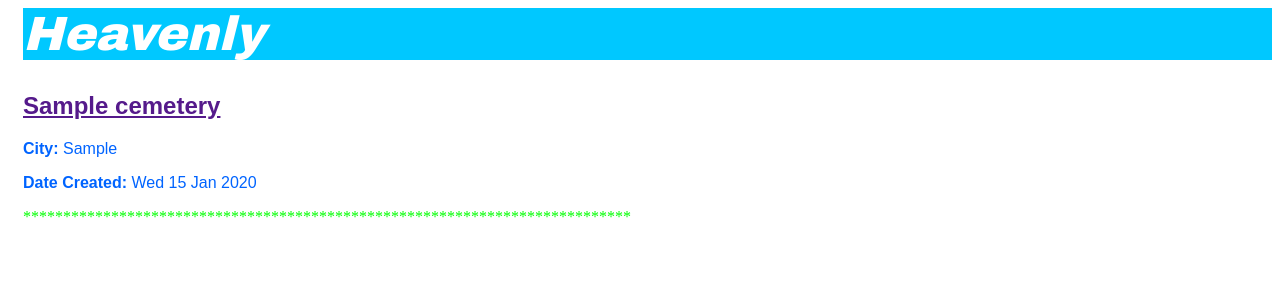
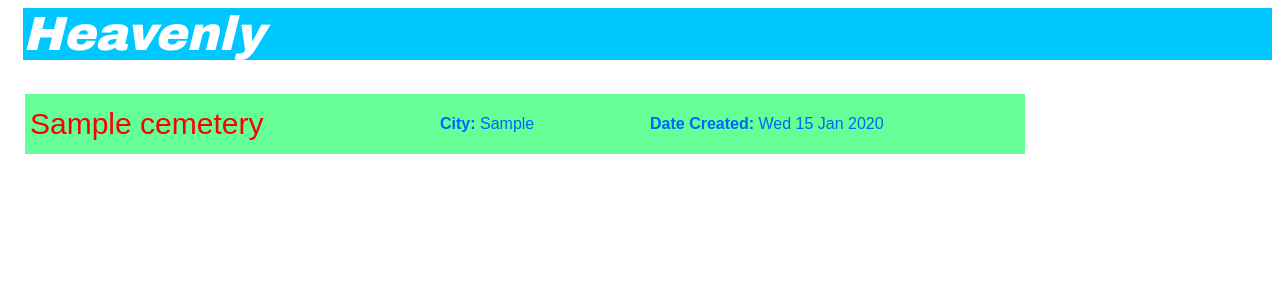
Before and after one commit to ibojeddi/project_heaven, a Django app: template heaven/templates/heaven/cemetery_list.html in a window 1280 px wide. Shown: the top 300 px of the page. Run offline with Django 3.2, Linux system fonts and the light colour scheme; the template is opened without the code that fills it: values that come from a table or form of the project are taken from there, others are empty; tables that the repository leaves empty hold one stand-in row (values such as "Sample post"); some libraries are stand-ins or nearby versions.

Commit message:
template tag for base completed

```diff
--- a/heaven/static/css/heaven.css
+++ b/heaven/static/css/heaven.css
@@ -9,39 +9,62 @@
     color: #ffffff;
     font-size: 36pt;
     text-decoration: none;
-	font-style:italic;
+	font-style:oblique;
 }
 
-.city{
+.container{
+	overflow:auto;
+}
+
+.content {
+    margin-left: Auto;
+}
+
+
+.item{
+	background-color:rgb(100,255,150);
 	margin:0 0 0 0;
+	border: 2px white solid;
+	width:1000px;
+	display:flex;
+	justify-content:left;
+}
+.item:hover{
+	 background-color:rgb(0,255,120);
+}
+.item > div{
+	margin:5px;
+	background-color:transparent;
+	height:50px;
+	min-width:200px;
+	vertical-align:middle;
+	text-align:left;
+	line-height:50px;
+	font-family:Arial;
+	text-decoration:none;
+}
+
+.cname{
+	width:400px;
+	font-size:30px;
+	font-family:Arial;
+	color:rgb(255,0,0);
+}
+
+.city,.date{
 	color:rgb(0,100,255);
-	font-family:Arial;
-
-}
-.date {
-    color: rgb(0,100,255);
-	font-family:Arial;
 }
 
 body {
     padding-left: 15px;
 }
 
-
-div{
-	border-color:blue;
-}
-.wrapper{
-	color:rgb(0,255,0)
-}
-.cname{
-	color:rgb(255,0,0);
-	font-family:Arial;
-
+a:link, a:visited, a:active {
+    text-decoration: none;
 }
 
-wrapper{
-	border:1px;
-	border-radius:5px;
-	background-color
+
+a:hover {
+    text-decoration: none;
+	font-weight:bold;
 }
--- a/heaven/templates/heaven/base.html
+++ b/heaven/templates/heaven/base.html
@@ -11,8 +11,9 @@
 		<div class="page-header">
 			<h1><a href="/">Heavenly</a></h1>
 		</div>
-		{% block content %}
-
-		{% endblock %}
+		<div class="container">
+				{% block content %}
+				{% endblock %}
+		</div>
 	</body>
 </html>
--- a/heaven/templates/heaven/cemetery_list.html
+++ b/heaven/templates/heaven/cemetery_list.html
@@ -1,11 +1,13 @@
 {% extends 'heaven/base.html' %}
 {% block content %}
 	{% for cemetery in cemeteries %}
-		<div class="wrapper">
-			<h2 class="cname"><a href="">{{ cemetery.name }}</a></h2>
-			<p class="city"><b>City:</b> {{ cemetery.city }}</p>
-			<p class="date"><b>Date Created:</b> {{ cemetery.date_created|date:"D d M Y"|linebreaksbr }}</p>
-			<p>****************************************************************************</p>
-		</div>
+		<a href="">
+			<div class="item">
+				<div class="cname">{{ cemetery.name }}</div>
+				<div class="city"><b>City:</b> {{ cemetery.city }}</div>
+				<div class="date"><b>Date Created:</b> {{ cemetery.date_created|date:"D d M Y"|linebreaksbr }}</div>
+			</div>
+		</a>
+
 	{% endfor %}
 {% endblock %}
```
